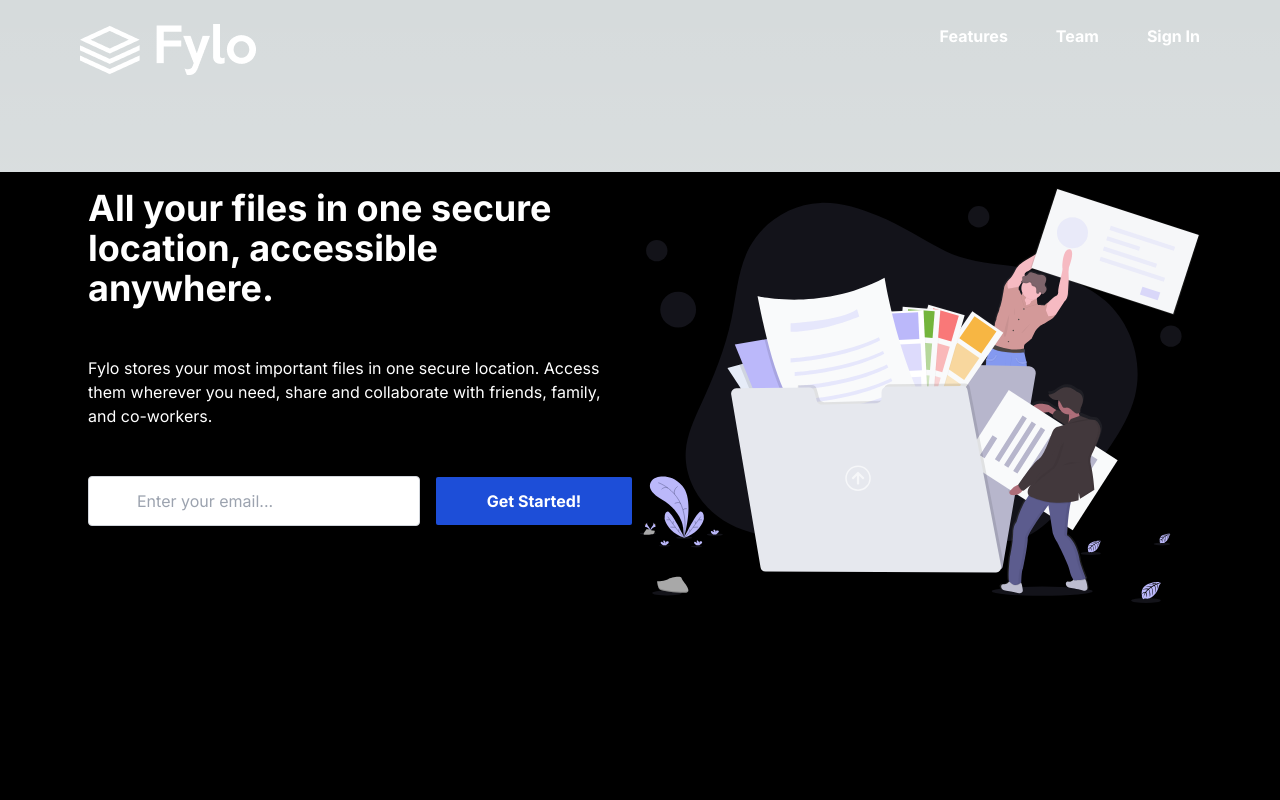
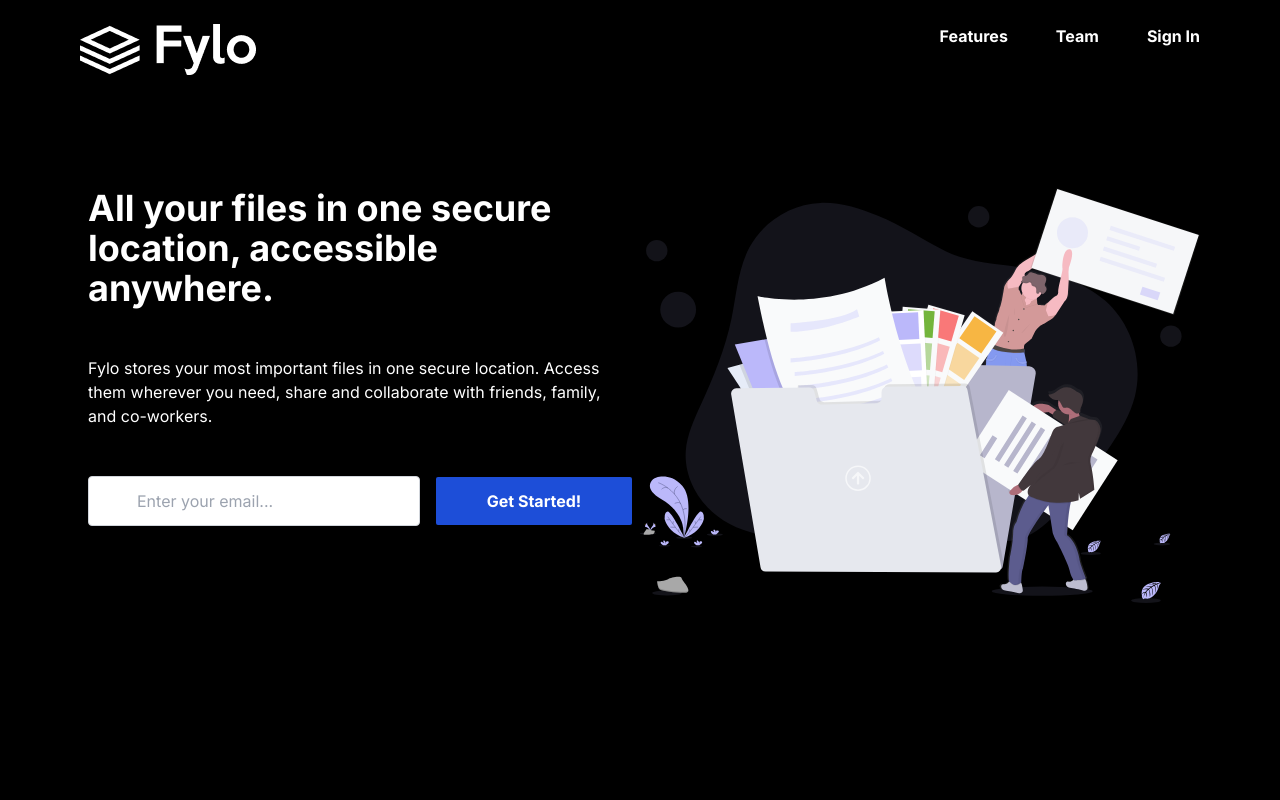
Before and after one commit to uevertonpassos/fylo-landing, a Next.js app: page / in a window 1280 px wide. Shown: the top 800 px of the page. Built offline with nearby package versions, Linux system fonts and the light colour scheme.

Commit message:
fix header

```diff
--- a/src/app/components/Header/Header.tsx
+++ b/src/app/components/Header/Header.tsx
@@ -4,7 +4,7 @@ import Link from "next/link";
 const Header = () => {
   return (
 
-      <header className="flex justify-between p-6 mx-auto lg:max-w-[1440] lg:px-20 pb-24">
+      <header className="flex justify-between p-6 mx-auto lg:max-w-[1440] lg:px-20 pb-24 bg-black">
         <Link href="/">
           <Image
             src="/images/logo.dark.png"
```
